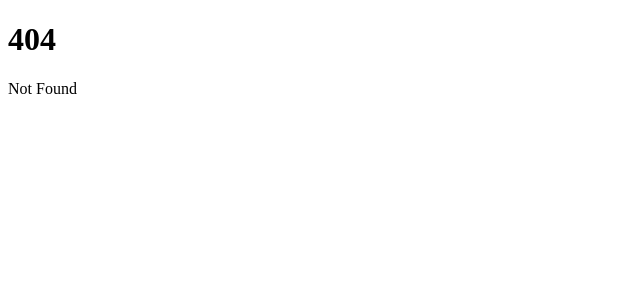
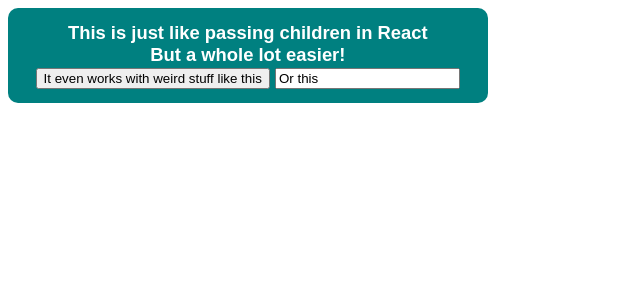
Before and after one commit to faun3/svelteStuff, a SvelteKit app: page /morestuff in a window 1280 px wide. Before the commit this address had no page. Shown: the top 300 px of the page, without its empty margins (0-640 px from the left). Built offline with nearby package versions, Linux system fonts and the light colour scheme.

Commit message:
use children in svelte wooo

```diff
--- /dev/null
+++ b/src/components/Button.svelte
@@ -0,0 +1,25 @@
+<script>
+</script>
+
+<button>
+  <slot>Placeholder</slot>
+</button>
+
+<style lang="scss">
+  button {
+    padding-block: 0.75em;
+    padding-inline: 1.5em;
+    border-radius: 10px;
+    background-color: teal;
+    color: white;
+    font-size: 1.15rem;
+    font-weight: bold;
+    border: none;
+    &:active {
+      transform: scale(0.95);
+    }
+    &:hover {
+      background-color: blue;
+    }
+  }
+</style>
--- /dev/null
+++ b/src/routes/morestuff/+page.svelte
@@ -0,0 +1,10 @@
+<script lang="ts">
+  import Button from "../../components/Button.svelte";
+</script>
+
+<Button>
+  <span>This is just like passing children in React</span>
+  <div>But a whole lot easier!</div>
+  <button>It even works with weird stuff like this</button>
+  <input type="text" value="Or this" />
+</Button>
```
